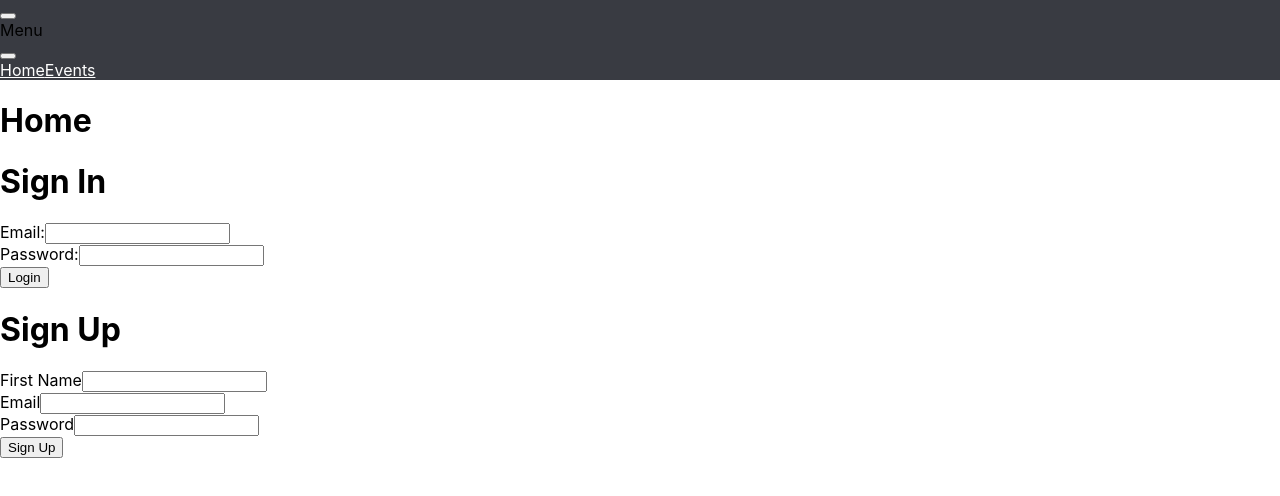
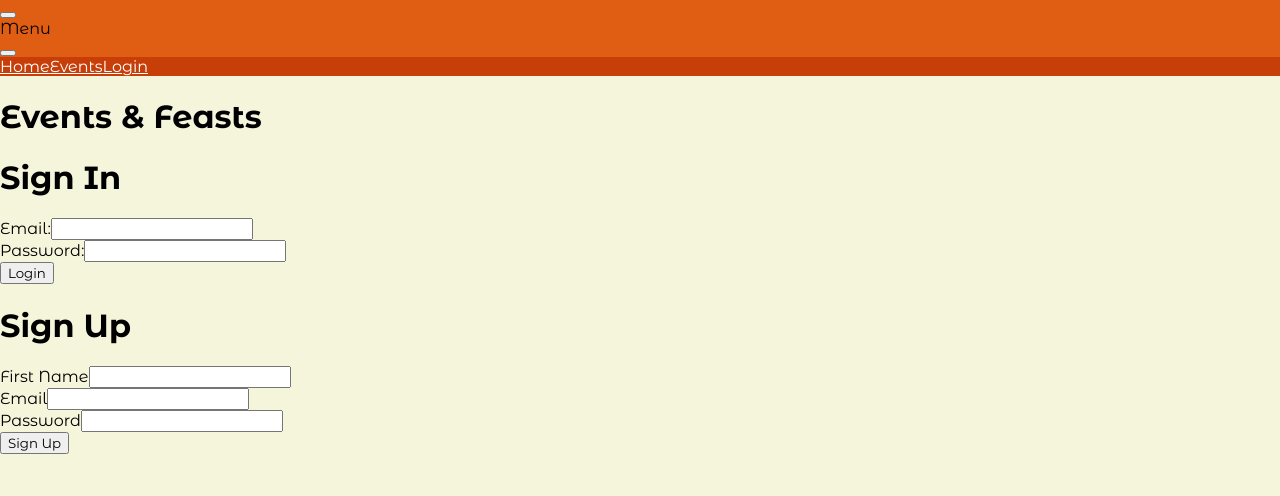
Before and after one commit to Luisrc91/eventPlanner_frontend, a React (Create React App) app: page / in a window 1280 px wide. Shown: the top 496 px of the page. Built offline with nearby package versions, Linux system fonts and the light colour scheme.

Commit message:
added some styling

```diff
--- a/src/App.css
+++ b/src/App.css
@@ -1,38 +1,13 @@
-/* .App {
-  text-align: center;
+@import url('https://fonts.googleapis.com/css2?family=Montserrat+Alternates:ital,wght@0,100;0,200;0,300;0,400;0,500;0,600;0,700;0,800;0,900;1,100;1,200;1,300;1,400;1,500;1,600;1,700;1,800;1,900&display=swap');
+
+
+*{
+  font-family: 'Montserrat Alternates', sans-serif;
 }
 
-.App-logo {
-  height: 40vmin;
-  pointer-events: none;
+body {
+  background-color: beige;
+  max-width: 100%;
+  box-sizing: border-box;
+
 }
-
-@media (prefers-reduced-motion: no-preference) {
-  .App-logo {
-    animation: App-logo-spin infinite 20s linear;
-  }
-}
-
-.App-header {
-  background-color: #282c34;
-  min-height: 100vh;
-  display: flex;
-  flex-direction: column;
-  align-items: center;
-  justify-content: center;
-  font-size: calc(10px + 2vmin);
-  color: white;
-}
-
-.App-link {
-  color: #61dafb;
-}
-
-@keyframes App-logo-spin {
-  from {
-    transform: rotate(0deg);
-  }
-  to {
-    transform: rotate(360deg);
-  }
-} */
--- a/src/App.tsx
+++ b/src/App.tsx
@@ -5,6 +5,12 @@ import { BrowserRouter, Route, Router, Routes } from "react-router-dom";
 
 import NavBar from "./Components/NavBar";
 import Home from "./Pages/Home";
+import EventsView from "./Pages/EventsView";
+import EditBands from "./Pages/Bands/EditBands";
+import EditEvent from "./Pages/EventPages/EditEvent";
+import EditPlaces from "./Pages/Places/EditPlaces";
+import UserLogin from "./Pages/User/UserLogin";
+import SignUp from "./Pages/User/UserSignup";
 // import EventForm from './Pages/EventPages/NewEvent';
 // import EditEvent from './Pages/EventPages/EditEvent';
 
@@ -14,6 +20,12 @@ function App() {
       <NavBar />
       <Routes>
         <Route path="/" element={<Home />} />
+        <Route path="/events" element={<EventsView />} />
+        <Route path="/editBand" element={<EditBands bandId={0} />} />
+        <Route path="/editEvent" element={<EditEvent eventId={0} />} />
+        <Route path="/editPlaces" element={<EditPlaces />} />
+        <Route path="/logIn" element={<UserLogin/>} />
+        <Route path="/signUp" element={<SignUp/>} />
       </Routes>
     </BrowserRouter>
   );
--- a/src/Components/NavBar.tsx
+++ b/src/Components/NavBar.tsx
@@ -10,7 +10,7 @@ function NavBar() {
     <div>
       {["md"].map((expand) => (
         <Navbar
-          style={{ backgroundColor: "#393b42" }}
+          style={{ backgroundColor: "#e05e13" }}
           key={expand}
           bg="purple"
           expand={expand}
@@ -29,7 +29,7 @@ function NavBar() {
                   Menu
                 </Offcanvas.Title>
               </Offcanvas.Header>
-              <Offcanvas.Body style={{ backgroundColor: "#393b42" }}>
+              <Offcanvas.Body style={{ backgroundColor: "#c73e09" }}>
                 <Nav
                   style={{ color: "white" }}
                   className="justify-content-end flex-grow-1 pe-2 nav nav-underline"
@@ -50,6 +50,14 @@ function NavBar() {
                   >
                     Events
                   </Nav.Link>
+                  <Nav.Link
+                    className="nav-link active"
+                    aria-current="page"
+                    style={{ color: "white" }}
+                    href="/login"
+                  >
+                    Login
+                  </Nav.Link>
                 </Nav>
               </Offcanvas.Body>
             </Navbar.Offcanvas>
--- a/src/Pages/EventsView.tsx
+++ b/src/Pages/EventsView.tsx
@@ -1,7 +1,56 @@
-import React from 'react'
+import React, { useEffect, useState } from 'react';
+import { Link } from 'react-router-dom';
 
-export default function eventsview() {
+interface Event {
+  event_id: number;
+  event_name: string;
+  event_type: string;
+  place_name: string;
+  date_of_event: string;
+}
+
+const EventsView: React.FC = () => {
+  const [events, setEvents] = useState<Event[]>([]);
+
+  useEffect(() => {
+    // Fetch events data from the server
+    fetchEventsData();
+  }, []);
+
+  const fetchEventsData = async () => {
+    try {
+      const response = await fetch('http://localhost:5000/events');
+      if (response.ok) {
+        const data = await response.json();
+        setEvents(data);
+      } else {
+        console.log('Failed to fetch events data:', response.status);
+      }
+    } catch (error) {
+      console.log('Error:', error);
+    }
+  };
+
   return (
-    <div>eventsview</div>
-  )
-}
+    <div>
+      <h1>Events</h1>
+      {events.length === 0 ? (
+        <p>No events found.</p>
+      ) : (
+        <ul>
+          {events.map((event) => (
+            <li key={event.event_id}>
+              <h2>{event.event_name}</h2>
+              <p>Type: {event.event_type}</p>
+              <p>Place: {event.place_name}</p>
+              <p>Date: {event.date_of_event}</p>
+              <Link to={`/events/${event.event_id}`}>View Details</Link>
+            </li>
+          ))}
+        </ul>
+      )}
+    </div>
+  );
+};
+
+export default EventsView;
--- a/src/Pages/Home.tsx
+++ b/src/Pages/Home.tsx
@@ -2,14 +2,16 @@ import React from "react";
 import UserLogin from "./User/UserLogin";
 import SignUp from "./User/UserSignup";
 
-
 export default function Home() {
   return (
-    <>
-      <h1>Home</h1>
-      <UserLogin />
-      <SignUp />
-
-    </>
+    <div>
+      <h1>Events & Feasts</h1>
+      <div>
+        <UserLogin />
+      </div>
+      <div>
+        <SignUp />
+      </div>
+    </div>
   );
 }
```
Also changed, not shown: src/Pages/EventDetails.tsx (added, +7 -0 lines).
